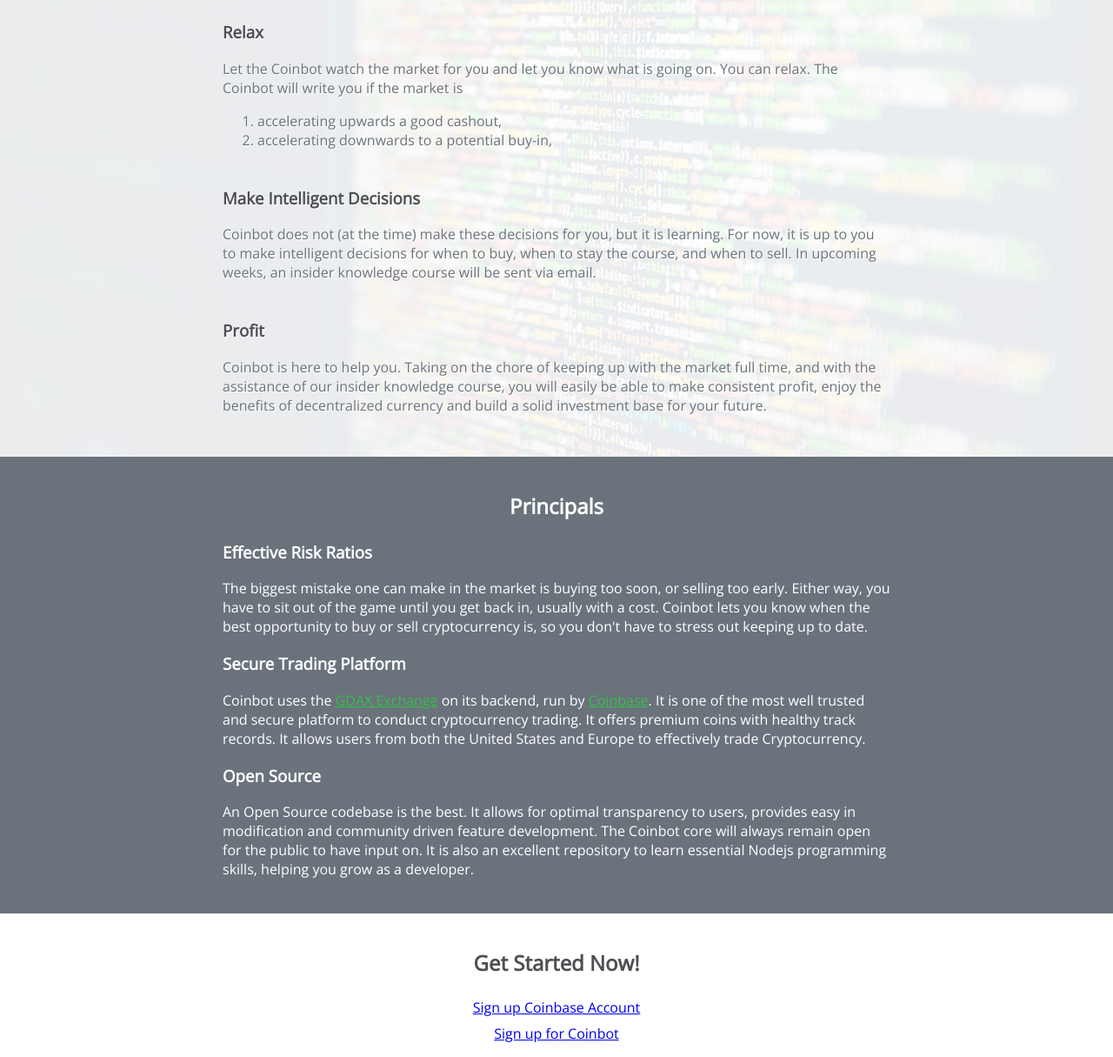
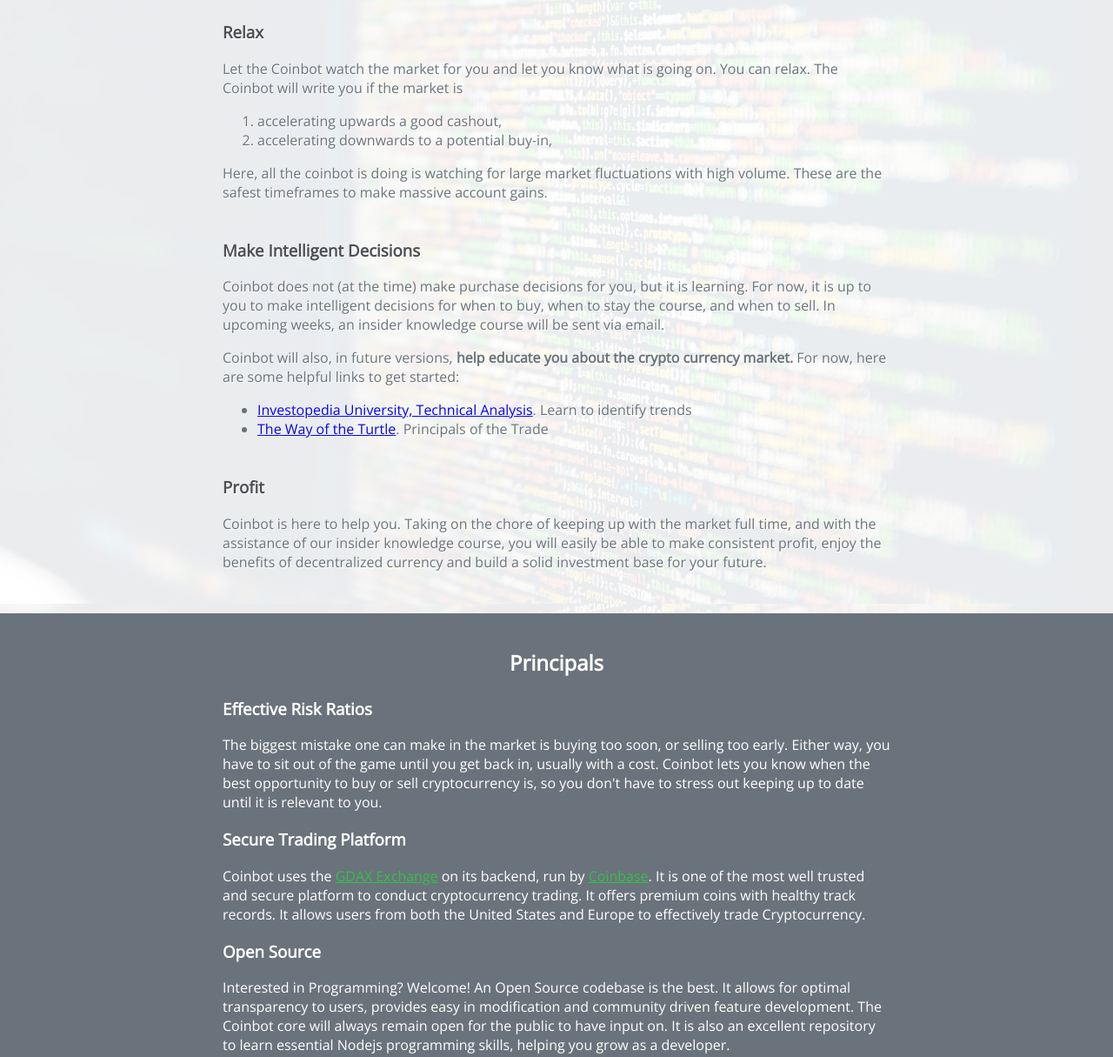
Before and after one commit to awitherow/coinbot-prototype, a website: page index.html in a window 1280 px wide. Shown: the part 540-1755 px from the top of the page at 87% size. Drawn offline with nearby package versions, Linux system fonts and the light colour scheme.

Commit message:
docs(setup): getting started has more polished

```diff
--- a/index.html
+++ b/index.html
@@ -177,7 +177,7 @@
                 <h1>Coinbot</h1>
                 <h2>Your cryptocurrency trading assistant.</h2>
                 <p class="padding-bottom">The goal of Coinbot is one of simplicity. While hackers and bankers duke it out in attempts to do high speed
-                    microtrading, a sane approach is necessary.</p>
+                    microtrading, a sane approach to long term success is necessary.</p>
                 <a target="_blank" class="button" href="https://goo.gl/forms/yiCsE3rHyxLE6xR12">Sign up</a>
             </div>
         </div>
@@ -194,6 +194,7 @@
                         To sign up, your email is needed for future communication (no third party nonsense), your name to
                         be formal, and phone number so that Coinbot can send you free of charge texts.</p>
                 </div>
+
                 <div class="item">
                     <h3>Relax</h3>
                     <p>Let the Coinbot watch the market for you and let you know what is going on. You can relax. The Coinbot
@@ -202,13 +203,21 @@
                         <li>accelerating upwards a good cashout,</li>
                         <li>accelerating downwards to a potential buy-in,</li>
                     </ol>
+		    <p>Here, all the coinbot is doing is watching for large market fluctuations with high volume. These are the safest timeframes to make massive account gains.</p>
                 </div>
+
                 <div class="item">
                     <h3>Make Intelligent Decisions</h3>
-                    <p>Coinbot does not (at the time) make these decisions for you, but it is learning. For now, it is up to
+                    <p>Coinbot does not (at the time) make purchase decisions for you, but it is learning. For now, it is up to
                         you to make intelligent decisions for when to buy, when to stay the course, and when to sell. In
-                        upcoming weeks, an insider knowledge course will be sent via email.</p>
+                      upcoming weeks, an insider knowledge course will be sent via email.</p>
+		    <p>Coinbot will also, in future versions, <strong>help educate you about the crypto currency market.</strong> For now, here are some helpful links to get started:</p>
+		    <ul>
+		      <li><a href="http://www.investopedia.com/university/technical/" target="_blank">Investopedia University, Technical Analysis</a>. Learn to identify trends</li>
+		      <li><a href="http://amzn.to/2eYin9z" target="_blank">The Way of the Turtle</a>. Principals of the Trade</li>
+		    </ul>
                 </div>
+
                 <div class="item">
                     <h3>Profit</h3>
                     <p>Coinbot is here to help you. Taking on the chore of keeping up with the market full time, and with the
@@ -228,7 +237,7 @@
                     <p>The biggest mistake one can make in the market is buying too soon, or selling too early. Either way,
                         you have to sit out of the game until you get back in, usually with a cost. Coinbot lets you know
                         when the best opportunity to buy or sell cryptocurrency is, so you don't have to stress out keeping
-                        up to date.</p>
+                        up to date until it is relevant to you.</p>
                 </div>
                 <div class="item">
                     <h3>Secure Trading Platform</h3>
@@ -241,7 +250,7 @@
                 </div>
                 <div class="item">
                     <h3>Open Source</h3>
-                    <p>An Open Source codebase is the best. It allows for optimal transparency to users, provides easy in modification
+                    <p>Interested in Programming? Welcome! An Open Source codebase is the best. It allows for optimal transparency to users, provides easy in modification
                         and community driven feature development. The Coinbot core will always remain open for the public
                         to have input on. It is also an excellent repository to learn essential Nodejs programming skills,
                         helping you grow as a developer.</p>
```
